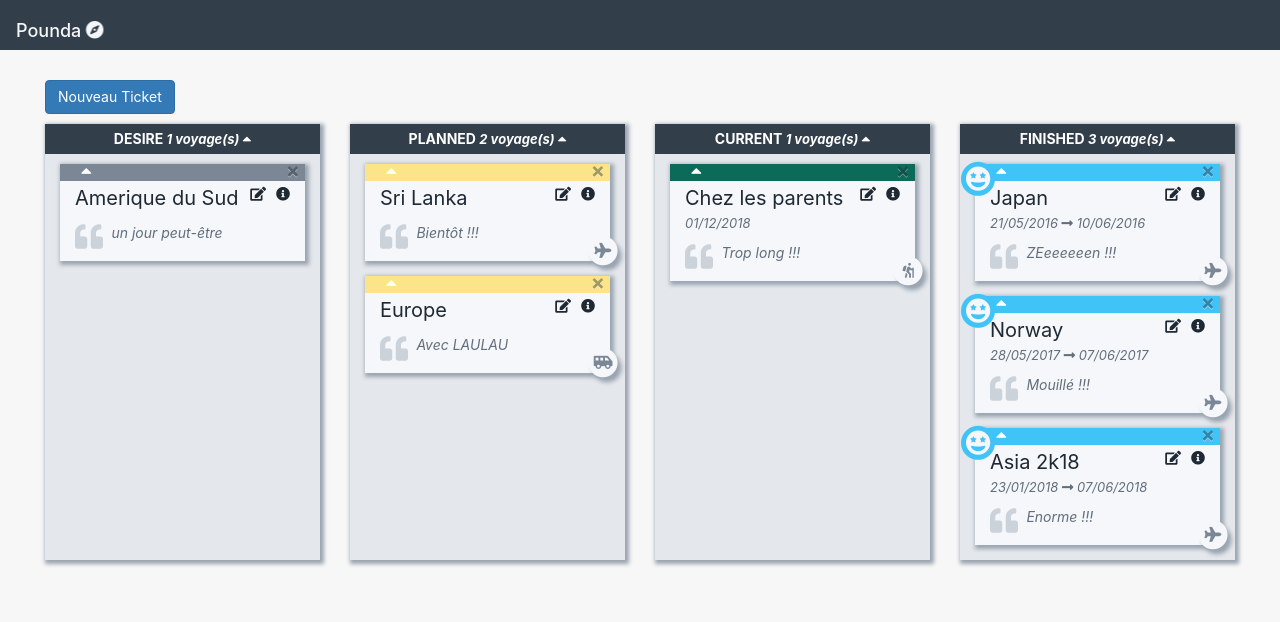
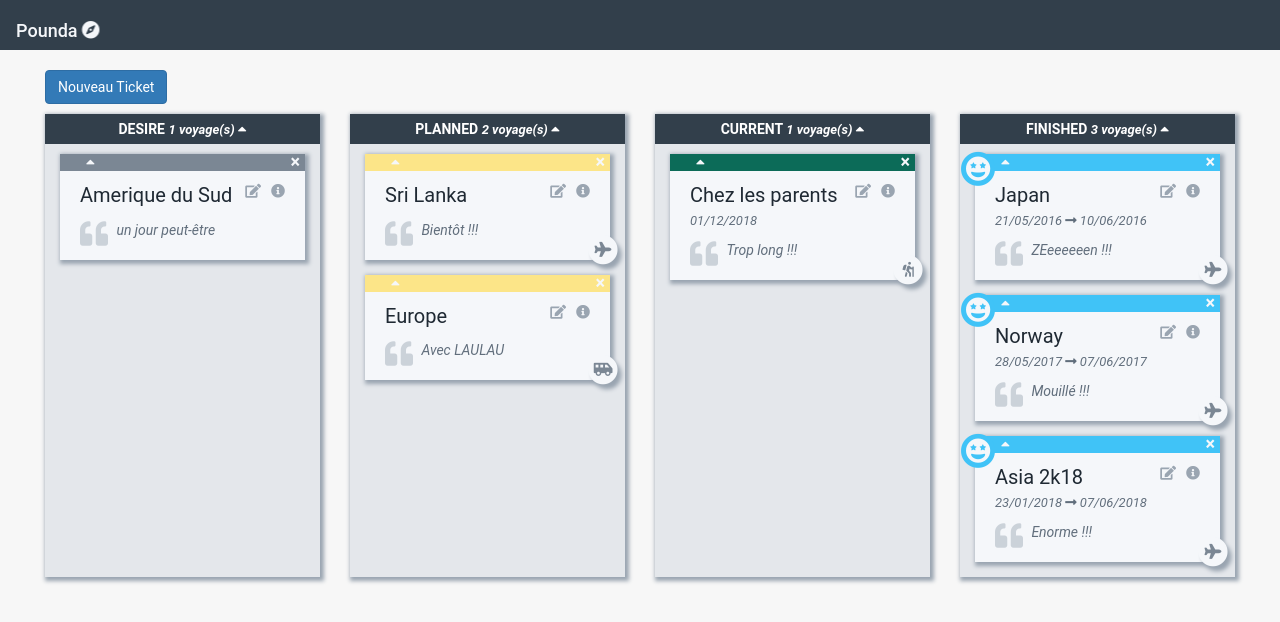
Before and after one commit to poundawan/pounda, a React (Create React App) app: page / in a window 1280 px wide. Shown: the top 622 px of the page. Built offline with nearby package versions, Linux system fonts and the light colour scheme.

Commit message:
Modif CSS

```diff
--- a/src/App.css
+++ b/src/App.css
@@ -1,6 +1,13 @@
 body {
   color: #1f2933;
   background-color: #f7f7f7;
+  font-family: "Roboto", sans-serif;
+  font-size: 14px;
+}
+
+.pounda.main-container {
+  margin-top: 0px;
+  padding-top: 10px;
 }
 
 .hidden {
@@ -16,6 +23,10 @@ body {
 }
 .navbar {
   border-radius: 0 !important;
+}
+
+.navbar.navbar-dark {
+  margin-bottom: 0px;
 }
 .navbar-dark .navbar-brand {
   color: #f5f7fa;
@@ -71,6 +82,11 @@ body {
 
 .navbar-dark .navbar-text a {
   color: #fff;
+}
+
+.navbar-dark .navbar-nav > li > a:focus,
+.navbar-default .navbar-nav > li > a:hover {
+  color: #cbd2d9;
 }
 
 .navbar-dark .navbar-text a:hover,
@@ -178,7 +194,6 @@ button.bg-dark:focus {
 }
 
 .didOrNot {
-  float: right;
   color: #9aa5b1;
 }
 .didOrNot i {
@@ -265,6 +280,10 @@ button.bg-dark:focus {
   color: #616e7c;
 }
 
+.action-icon {
+  color: #9aa5b1;
+}
+
 .actionIcon span.action-icon {
   margin-left: 10px;
 }
--- a/src/App.js
+++ b/src/App.js
@@ -222,7 +222,7 @@ class App extends Component {
             Pounda <Icon name="compass" className="fa-spin" />
           </span>
         </nav>
-        <div className="main-container container-fluid ">
+        <div className="pounda main-container container-fluid ">
           <div className="form-container col-md-12  margin-bottom ">
             <NewTicket onSendTicket={this.onSendTicket} />
           </div>
--- a/src/expenses.css
+++ b/src/expenses.css
@@ -1,5 +1,5 @@
 .exp-cat {
-  font-size: 14px;
+  font-size: 13px;
 }
 
 input.exp-amount {
--- a/src/forecasts.js
+++ b/src/forecasts.js
@@ -91,20 +91,22 @@ class Forecasts extends Component {
                 )}
               </li>
               {ticket.forecasts.map(forecast => (
-                <li
-                  key={forecast.id}
-                  className={"onHover " + forecast.status}
-                  onClick={e =>
-                    this.onUpdateStatut(e, ticket, forecast.id, "done")
-                  }
-                >
-                  {forecast.title}{" "}
+                <li key={forecast.id} className={"onHover " + forecast.status}>
                   <Priority
                     priority={forecast.priority}
                     id={forecast.id}
                     ticket={ticket}
                     onUpdate={this.onUpdatePriority}
                   />
+                  <div
+                    className="forecast-title"
+                    onClick={e =>
+                      this.onUpdateStatut(e, ticket, forecast.id, "done")
+                    }
+                  >
+                    {forecast.title}
+                  </div>
+
                   <DidOrNot
                     status={forecast.status}
                     ticket={ticket}
--- a/src/newTicket.js
+++ b/src/newTicket.js
@@ -50,6 +50,9 @@ class NewTicket extends Component {
     let from = "";
     let to = "";
     let places = [];
+    if (this.state.title.length === 0) {
+      return alert("Le titre est vide");
+    }
     if (this.state.from) from = format(this.state.from, "DD/MM/YYYY");
     if (this.state.to) from = format(this.state.to, "DD/MM/YYYY");
     if (this.state.places.length > 0) {
--- a/src/table.css
+++ b/src/table.css
@@ -6,6 +6,11 @@
   height: 30px;
   line-height: 30px;
   font-weight: bold;
+  cursor: pointer;
+}
+
+.label-ticket:hover {
+  color: #cbd2d9;
 }
 
 .table {
--- a/src/ticket.css
+++ b/src/ticket.css
@@ -4,6 +4,10 @@
   border-top: 17px solid;
   padding-bottom: 10px;
   box-shadow: 2px 2px 4px 2px #9aa5b1;
+}
+
+.ticket > div {
+  padding: 10px 5px;
 }
 
 .ticket.forecasts,
@@ -27,14 +31,16 @@
   border-color: #40c3f7;
 }
 
-.ticket button.close {
-  margin-top: -21px;
+.ticket a.close {
+  margin-top: -18px;
   margin-right: -10px;
-  color: #1f2933;
-  opacity: 0.4;
+  color: #f5f7fa;
+  opacity: 1;
+  font-size: 18px;
+  text-shadow: none;
 }
-.ticket button.close:hover {
-  opacity: 0.7;
+.ticket a.close:hover {
+  color: #cbd2d9;
 }
 
 .title-ticket {
@@ -51,7 +57,12 @@
   font-size: 12px;
   text-transform: capitalize;
   display: block;
+  cursor: pointer;
 }
+.title-ticket-small:hover {
+  color: #cbd2d9;
+}
+
 .title-ticket-small button {
   background: transparent;
   border: none;
@@ -61,12 +72,16 @@
 .button-show {
   background: transparent;
   border: none;
-  font-size: 17px;
+  font-size: 14px;
   float: left;
-  color: #fff;
-  margin-top: -23px;
+  color: #f5f7fa;
+  margin-top: -30px;
   width: 100%;
   text-align: left;
+}
+
+.ticket button.button-show:hover {
+  opacity: 0.7;
 }
 
 .rating {
--- a/src/ticket.js
+++ b/src/ticket.js
@@ -63,14 +63,13 @@ class Ticket extends Component {
         className={`ticket ${status} draggable col-md-12`}
       >
         {!this.state.detail ? (
-          <button
-            type="button"
+          <a
             className="close"
             aria-label="Close"
             onClick={e => this.onDeleteTicket(e, ticket.id)}
           >
             <span aria-hidden="true">&times;</span>
-          </button>
+          </a>
         ) : (
           ""
         )}
--- a/src/ticketDetails.css
+++ b/src/ticketDetails.css
@@ -2,6 +2,10 @@
   background-color: #e4e7eb;
   padding-right: 0px;
   padding-left: 0px;
+}
+
+.details {
+  padding: 15px;
 }
 
 .expensesListe {
@@ -18,6 +22,8 @@
 
 .detail .ticket ul li {
   padding: 4px;
+  display: flex;
+  justify-content: space-between;
 }
 
 .detail .ticket .total {
@@ -78,3 +84,17 @@ i.category {
   text-decoration: line-through;
   color: #9aa5b1;
 }
+
+.detail a.close {
+  opacity: 1;
+  font-size: 18px;
+  text-shadow: none;
+}
+
+.detail .container {
+  padding-left: 0;
+}
+
+.forecast-title {
+  width: 80%;
+}
--- a/src/ticketDetails.js
+++ b/src/ticketDetails.js
@@ -74,14 +74,11 @@ class TicketDetails extends Component {
                 Photos
               </NavItem>
 
-              <button
-                type="button"
-                className="close"
-                aria-label="Close"
-                onClick={onHide}
-              >
-                <span aria-hidden="true">&times;</span>
-              </button>
+              <li>
+                <a className="close" aria-label="Close" onClick={onHide}>
+                  <span aria-hidden="true">&times;</span>
+                </a>
+              </li>
             </Nav>
           </Navbar.Collapse>
         </Navbar>
--- a/src/ticketEdit.js
+++ b/src/ticketEdit.js
@@ -83,6 +83,9 @@ class TicketEdit extends Component {
     let from = "";
     let to = "";
     let places = [];
+    if (this.state.title.length === 0) {
+      return alert("Le titre est vide");
+    }
     if (this.state.from) from = format(this.state.from, "DD/MM/YYYY");
     if (this.state.to) to = format(this.state.to, "DD/MM/YYYY");
     if (this.state.places.length > 0) {
```
